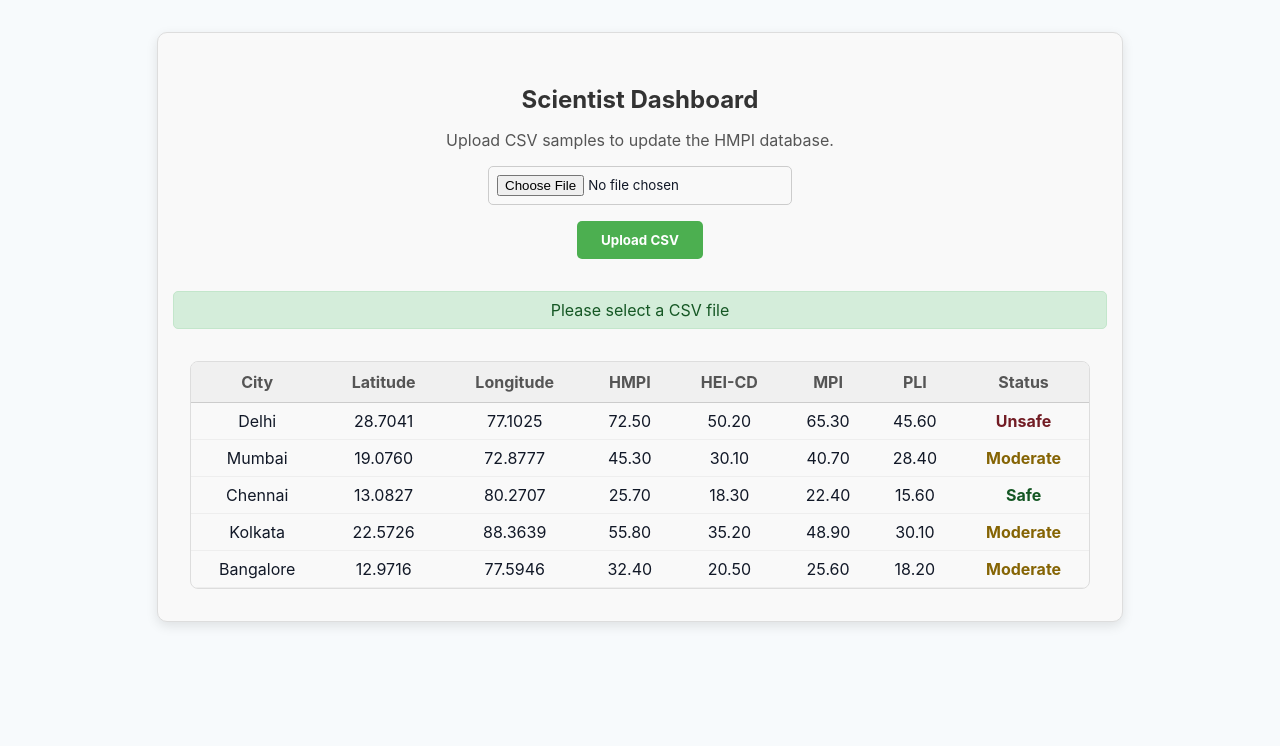
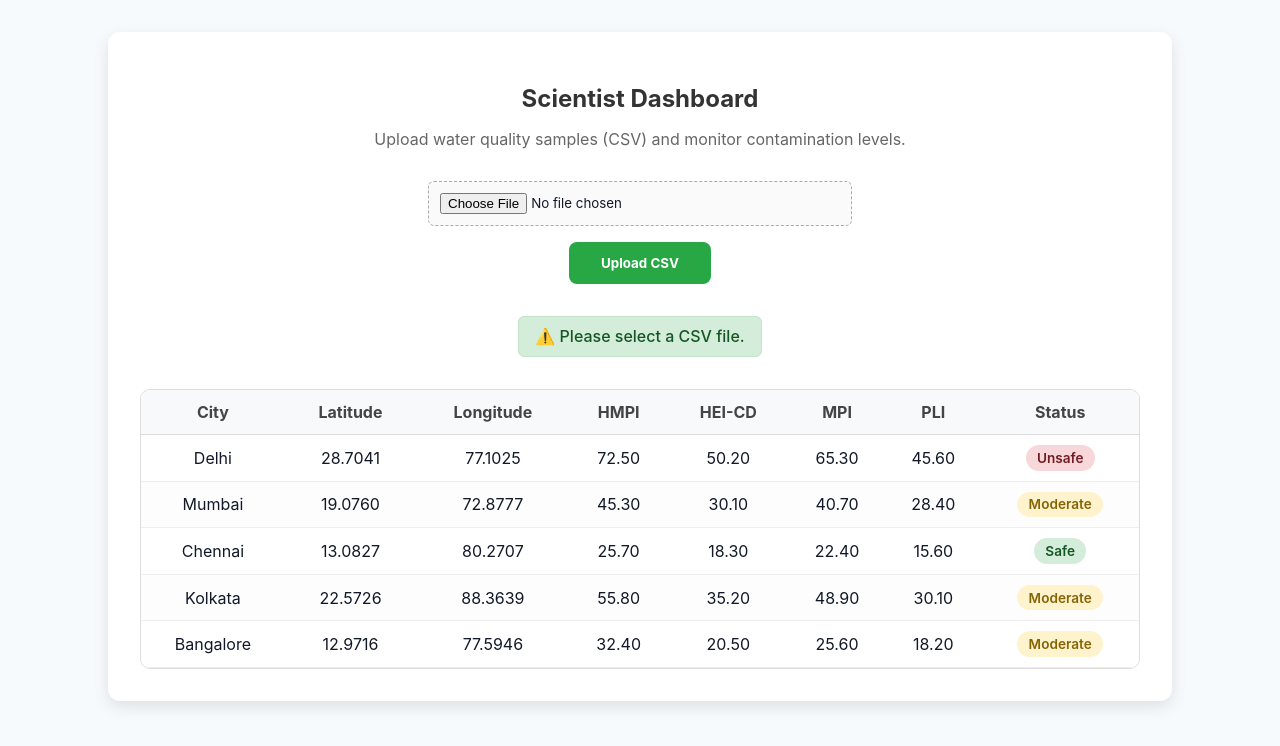
Before and after one commit to OG-Wizards/eco-shield, a React (Vite) app in the folder frontend/frontend/: page /scientist in a window 1280 px wide. Both pictures are taken after a click on the button "Upload CSV". Shown: the top 746 px of the page. Built offline with nearby package versions, Linux system fonts and the light colour scheme.

Commit message:
Ready for Vercel deployment

```diff
--- a/frontend/frontend/src/pages/Citizen.jsx
+++ b/frontend/frontend/src/pages/Citizen.jsx
@@ -47,7 +47,13 @@ function FloatingChatbot({ alerts }) {
           </div>
           <div style={{ flex: 1, padding: "5px", overflowY: "auto" }}>
             {messages.map((msg, idx) => (
-              <div key={idx} style={{ textAlign: msg.sender === "user" ? "right" : "left", margin: "3px 0" }}>
+              <div
+                key={idx}
+                style={{
+                  textAlign: msg.sender === "user" ? "right" : "left",
+                  margin: "3px 0",
+                }}
+              >
                 <strong>{msg.sender === "user" ? "You: " : "AI: "}</strong> {msg.text}
               </div>
             ))}
@@ -58,9 +64,16 @@ function FloatingChatbot({ alerts }) {
               value={input}
               onChange={(e) => setInput(e.target.value)}
               placeholder="Ask something..."
-              style={{ flex: 1, padding: "5px", borderRadius: "5px", border: "1px solid #ccc" }}
+              style={{
+                flex: 1,
+                padding: "5px",
+                borderRadius: "5px",
+                border: "1px solid #ccc",
+              }}
             />
-            <button onClick={handleSend} style={{ marginLeft: "5px", padding: "5px 10px" }}>Send</button>
+            <button onClick={handleSend} style={{ marginLeft: "5px", padding: "5px 10px" }}>
+              Send
+            </button>
           </div>
         </div>
       )}
@@ -102,7 +115,15 @@ function FloatingAlerts({ alerts }) {
           }}
         >
           <h4 style={{ margin: "0 0 5px 0", fontSize: "16px" }}>Alerts</h4>
-          <ul style={{ margin: 0, paddingLeft: "18px", fontSize: "14px", maxHeight: "150px", overflowY: "auto" }}>
+          <ul
+            style={{
+              margin: 0,
+              paddingLeft: "18px",
+              fontSize: "14px",
+              maxHeight: "150px",
+              overflowY: "auto",
+            }}
+          >
             {alerts.map((alert, idx) => (
               <li key={idx}>{alert}</li>
             ))}
@@ -154,7 +175,9 @@ export default function CitizenDashboard() {
       {/* Summary */}
       <div style={{ display: "flex", justifyContent: "space-around", marginBottom: "20px" }}>
         {["Safe", "Moderate", "Unsafe"].map((label, i) => (
-          <div key={i} style={{
+          <div
+            key={i}
+            style={{
               flex: 1,
               margin: "0 10px",
               padding: "15px",
@@ -162,26 +185,48 @@ export default function CitizenDashboard() {
               borderRadius: "8px",
               textAlign: "center",
               boxShadow: "0 2px 5px rgba(0,0,0,0.1)",
-          }}>
-            <h4 style={{ margin: "0 0 10px 0", color: label==="Safe"?"green":label==="Moderate"?"orange":"red" }}>
+            }}
+          >
+            <h4
+              style={{
+                margin: "0 0 10px 0",
+                color: label === "Safe" ? "green" : label === "Moderate" ? "orange" : "red",
+              }}
+            >
               {label} Areas
             </h4>
             <p style={{ fontSize: "24px", fontWeight: "bold", margin: 0 }}>
-              {samples.filter(s => label==="Safe"?s.hmpi<30:label==="Moderate"?s.hmpi<60 && s.hmpi>=30:s.hmpi>=60).length}
+              {
+                samples.filter((s) =>
+                  label === "Safe"
+                    ? s.hmpi < 30
+                    : label === "Moderate"
+                    ? s.hmpi < 60 && s.hmpi >= 30
+                    : s.hmpi >= 60
+                ).length
+              }
             </p>
           </div>
         ))}
       </div>
 
       {/* Map */}
-      <MapContainer center={[20, 78]} zoom={5} style={{ height: "500px", width: "100%", marginBottom: "20px" }}>
+      <MapContainer
+        center={[20, 78]}
+        zoom={5}
+        style={{ height: "500px", width: "100%", marginBottom: "20px" }}
+      >
         <TileLayer url="https://{s}.tile.openstreetmap.org/{z}/{x}/{y}.png" />
         {samples.map((s) => (
           <Circle
             key={s.id}
             center={[s.latitude, s.longitude]}
             radius={50000}
-            pathOptions={{ color: getColor(s.hmpi), fillColor: getColor(s.hmpi), fillOpacity: 0.4 }}
+            pathOptions={{
+              color: getColor(s.hmpi),
+              fillColor: getColor(s.hmpi),
+              fillOpacity: 0.4,
+            }}
           />
         ))}
       </MapContainer>
@@ -192,16 +237,29 @@ export default function CitizenDashboard() {
         <table style={{ width: "100%", borderCollapse: "collapse" }}>
           <thead style={{ backgroundColor: "#f0f0f0" }}>
             <tr>
-              {["City", "HMPI", "Status"].map((h) => <th key={h} style={{ padding: "10px", borderBottom: "1px solid #ccc" }}>{h}</th>)}
+              {["City", "HMPI", "Status"].map((h) => (
+                <th key={h} style={{ padding: "10px", borderBottom: "1px solid #ccc" }}>
+                  {h}
+                </th>
+              ))}
             </tr>
           </thead>
           <tbody>
             {samples.map((s) => (
               <tr key={s.id} style={{ textAlign: "center" }}>
                 <td style={{ padding: "8px", borderBottom: "1px solid #eee" }}>{s.city}</td>
-                <td style={{ padding: "8px", borderBottom: "1px solid #eee" }}>{s.hmpi.toFixed(2)}</td>
-                <td style={{ padding: "8px", borderBottom: "1px solid #eee", color: getColor(s.hmpi), fontWeight: "bold" }}>
-                  {s.hmpi<30?"Safe":s.hmpi<60?"Moderate":"Unsafe"}
+                <td style={{ padding: "8px", borderBottom: "1px solid #eee" }}>
+                  {s.hmpi.toFixed(2)}
+                </td>
+                <td
+                  style={{
+                    padding: "8px",
+                    borderBottom: "1px solid #eee",
+                    color: getColor(s.hmpi),
+                    fontWeight: "bold",
+                  }}
+                >
+                  {s.hmpi < 30 ? "Safe" : s.hmpi < 60 ? "Moderate" : "Unsafe"}
                 </td>
               </tr>
             ))}
--- a/frontend/frontend/src/pages/Policymaker.jsx
+++ b/frontend/frontend/src/pages/Policymaker.jsx
@@ -47,7 +47,13 @@ function FloatingChatbot({ alerts }) {
           </div>
           <div style={{ flex: 1, padding: "5px", overflowY: "auto" }}>
             {messages.map((msg, idx) => (
-              <div key={idx} style={{ textAlign: msg.sender === "user" ? "right" : "left", margin: "3px 0" }}>
+              <div
+                key={idx}
+                style={{
+                  textAlign: msg.sender === "user" ? "right" : "left",
+                  margin: "3px 0",
+                }}
+              >
                 <strong>{msg.sender === "user" ? "You: " : "AI: "}</strong> {msg.text}
               </div>
             ))}
@@ -58,9 +64,16 @@ function FloatingChatbot({ alerts }) {
               value={input}
               onChange={(e) => setInput(e.target.value)}
               placeholder="Ask something..."
-              style={{ flex: 1, padding: "5px", borderRadius: "5px", border: "1px solid #ccc" }}
+              style={{
+                flex: 1,
+                padding: "5px",
+                borderRadius: "5px",
+                border: "1px solid #ccc",
+              }}
             />
-            <button onClick={handleSend} style={{ marginLeft: "5px", padding: "5px 10px" }}>Send</button>
+            <button onClick={handleSend} style={{ marginLeft: "5px", padding: "5px 10px" }}>
+              Send
+            </button>
           </div>
         </div>
       )}
@@ -110,8 +123,18 @@ function FloatingAlerts({ initialAlerts }) {
           }}
         >
           <h4 style={{ margin: "0 0 5px 0", fontSize: "16px" }}>Alerts</h4>
-          <ul style={{ margin: 0, paddingLeft: "18px", fontSize: "14px", maxHeight: "150px", overflowY: "auto" }}>
-            {alerts.map((alert, idx) => <li key={idx}>{alert}</li>)}
+          <ul
+            style={{
+              margin: 0,
+              paddingLeft: "18px",
+              fontSize: "14px",
+              maxHeight: "150px",
+              overflowY: "auto",
+            }}
+          >
+            {alerts.map((alert, idx) => (
+              <li key={idx}>{alert}</li>
+            ))}
           </ul>
           <div style={{ display: "flex", marginTop: "5px" }}>
             <input
@@ -119,9 +142,16 @@ function FloatingAlerts({ initialAlerts }) {
               value={input}
               onChange={(e) => setInput(e.target.value)}
               placeholder="Enter new alert..."
-              style={{ flex: 1, padding: "5px", borderRadius: "5px", border: "1px solid #ccc" }}
+              style={{
+                flex: 1,
+                padding: "5px",
+                borderRadius: "5px",
+                border: "1px solid #ccc",
+              }}
             />
-            <button onClick={handleAdd} style={{ marginLeft: "5px", padding: "5px 8px" }}>Add</button>
+            <button onClick={handleAdd} style={{ marginLeft: "5px", padding: "5px 8px" }}>
+              Add
+            </button>
           </div>
         </div>
       )}
@@ -167,14 +197,22 @@ export default function PolicymakerDashboard() {
       <h2 style={{ textAlign: "center", marginBottom: "20px" }}>Policymaker Dashboard</h2>
 
       {/* Map */}
-      <MapContainer center={[20, 78]} zoom={5} style={{ height: "500px", width: "100%", marginBottom: "20px" }}>
+      <MapContainer
+        center={[20, 78]}
+        zoom={5}
+        style={{ height: "500px", width: "100%", marginBottom: "20px" }}
+      >
         <TileLayer url="https://{s}.tile.openstreetmap.org/{z}/{x}/{y}.png" />
         {samples.map((s) => (
           <Circle
             key={s.id}
             center={[s.latitude, s.longitude]}
             radius={50000}
-            pathOptions={{ color: getColor(s.hmpi), fillColor: getColor(s.hmpi), fillOpacity: 0.4 }}
+            pathOptions={{
+              color: getColor(s.hmpi),
+              fillColor: getColor(s.hmpi),
+              fillOpacity: 0.4,
+            }}
           />
         ))}
       </MapContainer>
@@ -185,23 +223,38 @@ export default function PolicymakerDashboard() {
         <table style={{ width: "100%", borderCollapse: "collapse" }}>
           <thead style={{ backgroundColor: "#f0f0f0" }}>
             <tr>
-              {["City", "Latitude", "Longitude", "HMPI", "HEI-CD", "MPI", "PLI", "Status"].map((h) => (
-                <th key={h} style={{ padding: "10px", borderBottom: "1px solid #ccc" }}>{h}</th>
-              ))}
+              {["City", "Latitude", "Longitude", "HMPI", "HEI-CD", "MPI", "PLI", "Status"].map(
+                (h) => (
+                  <th key={h} style={{ padding: "10px", borderBottom: "1px solid #ccc" }}>
+                    {h}
+                  </th>
+                )
+              )}
             </tr>
           </thead>
           <tbody>
             {samples.map((s) => (
               <tr key={s.id} style={{ textAlign: "center" }}>
                 <td style={{ padding: "8px", borderBottom: "1px solid #eee" }}>{s.city}</td>
-                <td style={{ padding: "8px", borderBottom: "1px solid #eee" }}>{s.latitude.toFixed(4)}</td>
-                <td style={{ padding: "8px", borderBottom: "1px solid #eee" }}>{s.longitude.toFixed(4)}</td>
+                <td style={{ padding: "8px", borderBottom: "1px solid #eee" }}>
+                  {s.latitude.toFixed(4)}
+                </td>
+                <td style={{ padding: "8px", borderBottom: "1px solid #eee" }}>
+                  {s.longitude.toFixed(4)}
+                </td>
                 <td style={{ padding: "8px", borderBottom: "1px solid #eee" }}>{s.hmpi.toFixed(2)}</td>
                 <td style={{ padding: "8px", borderBottom: "1px solid #eee" }}>{s.hei_cd}</td>
                 <td style={{ padding: "8px", borderBottom: "1px solid #eee" }}>{s.mpi}</td>
                 <td style={{ padding: "8px", borderBottom: "1px solid #eee" }}>{s.pli}</td>
-                <td style={{ padding: "8px", borderBottom: "1px solid #eee", color: getColor(s.hmpi), fontWeight: "bold" }}>
-                  {s.hmpi<30?"Safe":s.hmpi<60?"Moderate":"Unsafe"}
+                <td
+                  style={{
+                    padding: "8px",
+                    borderBottom: "1px solid #eee",
+                    color: getColor(s.hmpi),
+                    fontWeight: "bold",
+                  }}
+                >
+                  {s.hmpi < 30 ? "Safe" : s.hmpi < 60 ? "Moderate" : "Unsafe"}
                 </td>
               </tr>
             ))}
--- a/frontend/frontend/src/pages/Researcher.jsx
+++ b/frontend/frontend/src/pages/Researcher.jsx
@@ -9,6 +9,7 @@ import {
   Legend,
   ResponsiveContainer,
 } from "recharts";
+import BackButton from "../components/BackButton"; // ✅ Import Back Button
 
 export default function ResearcherDashboard() {
   const [samples, setSamples] = useState([]);
@@ -45,6 +46,9 @@ export default function ResearcherDashboard() {
 
   return (
     <div style={{ padding: "2rem", fontFamily: "Arial, sans-serif" }}>
+      {/* ✅ Back to Home */}
+      <BackButton />
+
       <h2 style={{ textAlign: "center", marginBottom: "1rem", color: "#333" }}>
         Researcher Dashboard
       </h2>
--- a/frontend/frontend/src/pages/Scientist.jsx
+++ b/frontend/frontend/src/pages/Scientist.jsx
@@ -8,7 +8,7 @@ const ScientistDashboard = () => {
   const [message, setMessage] = useState("");
   const [samples, setSamples] = useState([]);
 
-  // Demo data for table
+  // Demo data
   const demoSamples = [
     { id: 1, city: "Delhi", latitude: 28.7041, longitude: 77.1025, hmpi: 72.5, hei_cd: 50.2, mpi: 65.3, pli: 45.6 },
     { id: 2, city: "Mumbai", latitude: 19.076, longitude: 72.8777, hmpi: 45.3, hei_cd: 30.1, mpi: 40.7, pli: 28.4 },
@@ -18,135 +18,188 @@ const ScientistDashboard = () => {
   ];
 
   useEffect(() => {
-    // Load demo samples
     setSamples(demoSamples);
   }, []);
 
-  const handleFileChange = (e) => {
-    setFile(e.target.files[0]);
-  };
+  const handleFileChange = (e) => setFile(e.target.files[0]);
 
   const handleUpload = async () => {
     if (!file) {
-      setMessage("Please select a CSV file");
+      setMessage("⚠️ Please select a CSV file.");
       return;
     }
-
     try {
       setUploading(true);
       setMessage("");
       const res = await uploadCSV(file);
-      setMessage(res.message || "CSV uploaded successfully!");
+      setMessage(res.message || "✅ CSV uploaded successfully!");
       setFile(null);
       document.getElementById("csvInput").value = null;
     } catch (err) {
       console.error("Upload error:", err);
       const msg = err.response?.data?.error || err.message;
-      setMessage(`Upload failed: ${msg}`);
+      setMessage(`❌ Upload failed: ${msg}`);
     } finally {
       setUploading(false);
     }
   };
 
-  const getStatusColor = (hmpi) => {
-    if (hmpi < 30) return "#155724"; // Safe - green
-    if (hmpi < 60) return "#856404"; // Moderate - orange
-    return "#721c24"; // Unsafe - red
+  const getStatusBadge = (hmpi) => {
+    if (hmpi < 30) return { text: "Safe", bg: "#d4edda", color: "#155724" };
+    if (hmpi < 60) return { text: "Moderate", bg: "#fff3cd", color: "#856404" };
+    return { text: "Unsafe", bg: "#f8d7da", color: "#721c24" };
   };
 
   return (
-    <div style={{
+    <div
+      style={{
         padding: "2rem",
-      maxWidth: "900px",
+        maxWidth: "1000px",
         margin: "2rem auto",
-      border: "1px solid #ddd",
-      borderRadius: "10px",
-      boxShadow: "0 4px 12px rgba(0,0,0,0.1)",
-      backgroundColor: "#f9f9f9"
-    }}>
-      <h2 style={{ textAlign: "center", marginBottom: "1rem", color: "#333" }}>
+        borderRadius: "12px",
+        backgroundColor: "#fff",
+        boxShadow: "0 6px 16px rgba(0,0,0,0.1)",
+      }}
+    >
+      <h2 style={{ textAlign: "center", marginBottom: "0.5rem", color: "#333" }}>
         Scientist Dashboard
       </h2>
-      <p style={{ textAlign: "center", color: "#555" }}>
-        Upload CSV samples to update the HMPI database.
+      <p style={{ textAlign: "center", marginBottom: "2rem", color: "#666" }}>
+        Upload water quality samples (CSV) and monitor contamination levels.
       </p>
 
-      {/* CSV Upload Section */}
-      <div style={{ display: "flex", flexDirection: "column", alignItems: "center", gap: "1rem" }}>
+      {/* Upload Section */}
+      <div
+        style={{
+          display: "flex",
+          flexDirection: "column",
+          alignItems: "center",
+          gap: "1rem",
+          marginBottom: "2rem",
+        }}
+      >
         <input
           type="file"
           id="csvInput"
           accept=".csv"
           onChange={handleFileChange}
           disabled={uploading}
-          style={{ padding: "0.5rem", borderRadius: "5px", border: "1px solid #ccc" }}
+          style={{
+            padding: "0.7rem",
+            borderRadius: "6px",
+            border: "1px dashed #aaa",
+            width: "100%",
+            maxWidth: "400px",
+            textAlign: "center",
+            cursor: uploading ? "not-allowed" : "pointer",
+            backgroundColor: "#fafafa",
+          }}
         />
         <button
           onClick={handleUpload}
           disabled={uploading}
           style={{
-            padding: "0.7rem 1.5rem",
-            borderRadius: "5px",
+            padding: "0.8rem 2rem",
+            borderRadius: "8px",
             border: "none",
-            backgroundColor: uploading ? "#aaa" : "#4CAF50",
+            backgroundColor: uploading ? "#aaa" : "#28a745",
             color: "#fff",
             fontWeight: "bold",
             cursor: uploading ? "not-allowed" : "pointer",
-            transition: "background-color 0.3s"
+            transition: "0.3s",
           }}
         >
           {uploading ? "Uploading..." : "Upload CSV"}
         </button>
-
         {message && (
-          <div style={{
+          <div
+            style={{
               marginTop: "1rem",
-            padding: "0.5rem 1rem",
-            borderRadius: "5px",
-            color: message.includes("failed") ? "#b00020" : "#155724",
-            backgroundColor: message.includes("failed") ? "#f8d7da" : "#d4edda",
-            border: message.includes("failed") ? "1px solid #f5c6cb" : "1px solid #c3e6cb",
-            textAlign: "center",
-            width: "100%"
-          }}>
+              padding: "0.6rem 1rem",
+              borderRadius: "6px",
+              fontWeight: "500",
+              color: message.startsWith("❌") ? "#721c24" : "#155724",
+              backgroundColor: message.startsWith("❌") ? "#f8d7da" : "#d4edda",
+              border: message.startsWith("❌") ? "1px solid #f5c6cb" : "1px solid #c3e6cb",
+            }}
+          >
             {message}
           </div>
         )}
       </div>
 
-      {/* Demo Samples Table */}
-      <div style={{ marginTop: "2rem", border: "1px solid #ddd", borderRadius: "8px", overflowX: "auto" }}>
+      {/* Samples Table */}
+      <div
+        style={{
+          overflowX: "auto",
+          borderRadius: "10px",
+          border: "1px solid #ddd",
+        }}
+      >
         <table style={{ width: "100%", borderCollapse: "collapse" }}>
-          <thead style={{ backgroundColor: "#f0f0f0" }}>
+          <thead style={{ backgroundColor: "#f8f9fa" }}>
             <tr>
-              {["City", "Latitude", "Longitude", "HMPI", "HEI-CD", "MPI", "PLI", "Status"].map((heading) => (
+              {["City", "Latitude", "Longitude", "HMPI", "HEI-CD", "MPI", "PLI", "Status"].map(
+                (heading) => (
                   <th
                     key={heading}
-                  style={{ padding: "10px", borderBottom: "1px solid #ccc", textAlign: "center", color: "#555" }}
+                    style={{
+                      padding: "12px",
+                      textAlign: "center",
+                      color: "#444",
+                      borderBottom: "1px solid #ddd",
+                    }}
                   >
                     {heading}
                   </th>
-              ))}
+                )
+              )}
             </tr>
           </thead>
           <tbody>
-            {samples.map((s) => {
-              const statusColor = getStatusColor(s.hmpi);
-              let statusText = "Unsafe";
-              if (s.hmpi < 30) statusText = "Safe";
-              else if (s.hmpi < 60) statusText = "Moderate";
-
+            {samples.map((s, i) => {
+              const badge = getStatusBadge(s.hmpi);
               return (
-                <tr key={s.id} style={{ textAlign: "center" }}>
-                  <td style={{ padding: "8px", borderBottom: "1px solid #eee" }}>{s.city}</td>
-                  <td style={{ padding: "8px", borderBottom: "1px solid #eee" }}>{s.latitude.toFixed(4)}</td>
-                  <td style={{ padding: "8px", borderBottom: "1px solid #eee" }}>{s.longitude.toFixed(4)}</td>
-                  <td style={{ padding: "8px", borderBottom: "1px solid #eee" }}>{s.hmpi.toFixed(2)}</td>
-                  <td style={{ padding: "8px", borderBottom: "1px solid #eee" }}>{s.hei_cd.toFixed(2)}</td>
-                  <td style={{ padding: "8px", borderBottom: "1px solid #eee" }}>{s.mpi.toFixed(2)}</td>
-                  <td style={{ padding: "8px", borderBottom: "1px solid #eee" }}>{s.pli.toFixed(2)}</td>
-                  <td style={{ padding: "8px", borderBottom: "1px solid #eee", fontWeight: "bold", color: statusColor }}>
-                    {statusText}
+                <tr
+                  key={s.id}
+                  style={{
+                    textAlign: "center",
+                    backgroundColor: i % 2 === 0 ? "#fff" : "#fdfdfd",
+                  }}
+                >
+                  <td style={{ padding: "10px", borderBottom: "1px solid #eee" }}>{s.city}</td>
+                  <td style={{ padding: "10px", borderBottom: "1px solid #eee" }}>
+                    {s.latitude.toFixed(4)}
+                  </td>
+                  <td style={{ padding: "10px", borderBottom: "1px solid #eee" }}>
+                    {s.longitude.toFixed(4)}
+                  </td>
+                  <td style={{ padding: "10px", borderBottom: "1px solid #eee" }}>
+                    {s.hmpi.toFixed(2)}
+                  </td>
+                  <td style={{ padding: "10px", borderBottom: "1px solid #eee" }}>
+                    {s.hei_cd.toFixed(2)}
+                  </td>
+                  <td style={{ padding: "10px", borderBottom: "1px solid #eee" }}>
+                    {s.mpi.toFixed(2)}
+                  </td>
+                  <td style={{ padding: "10px", borderBottom: "1px solid #eee" }}>
+                    {s.pli.toFixed(2)}
+                  </td>
+                  <td style={{ padding: "10px", borderBottom: "1px solid #eee" }}>
+                    <span
+                      style={{
+                        display: "inline-block",
+                        padding: "0.3rem 0.7rem",
+                        borderRadius: "20px",
+                        fontSize: "0.85rem",
+                        fontWeight: "600",
+                        backgroundColor: badge.bg,
+                        color: badge.color,
+                      }}
+                    >
+                      {badge.text}
+                    </span>
                   </td>
                 </tr>
               );
```
Also changed, not shown: frontend/frontend/src/components/BackButton.jsx (added, +18 -0 lines). Lines whose indentation alone changed are shown as unchanged.
